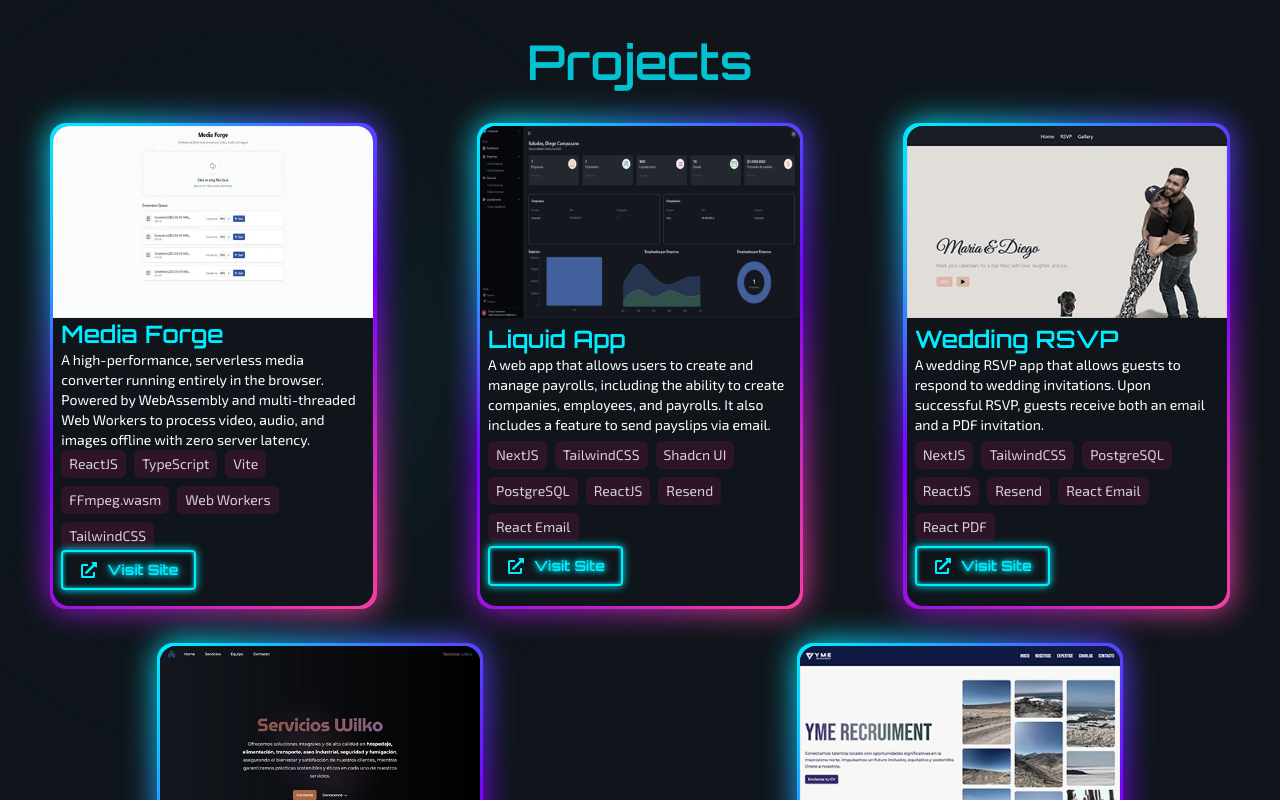
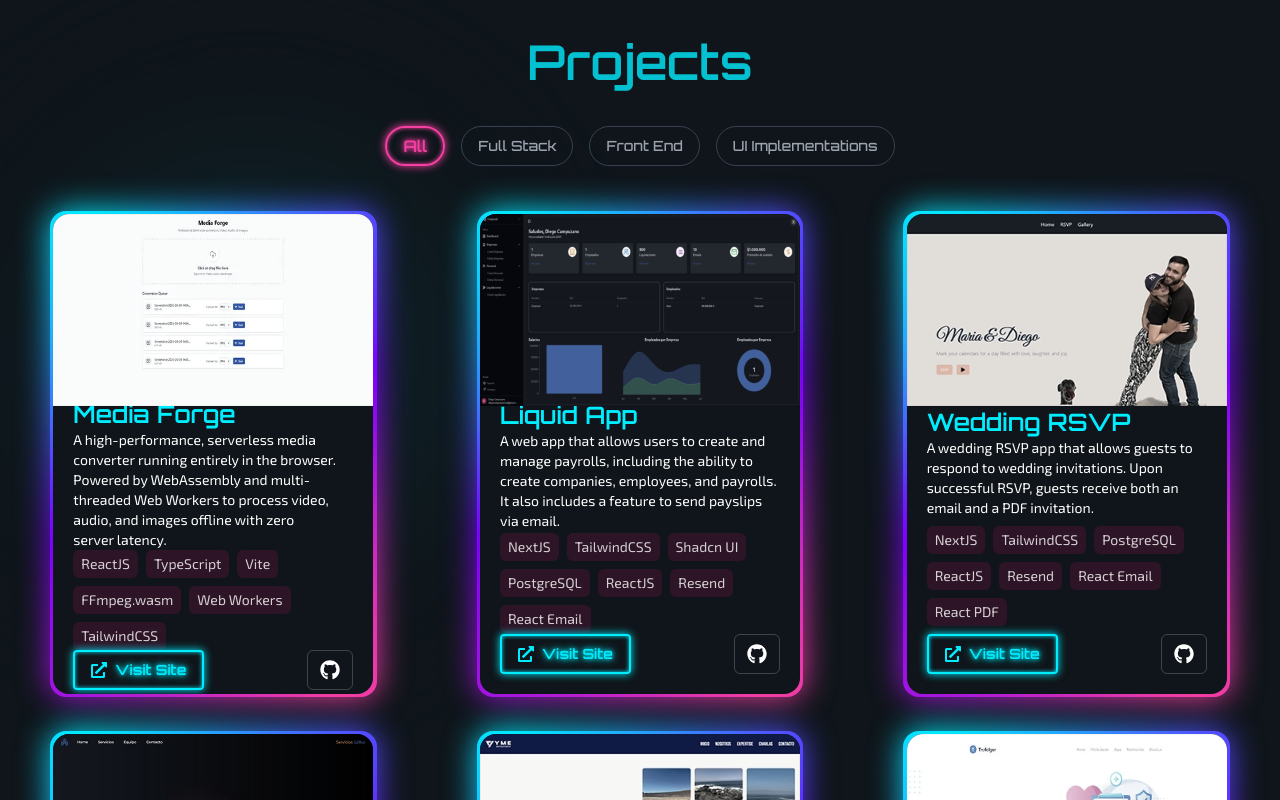
Before and after one commit to hermani456/portfolio, a Next.js app: page / in a window 1280 px wide. Shown: the part 1620-2420 px from the top of the page. Built offline with nearby package versions, Linux system fonts and the light colour scheme.

Commit message:
Add Trafalgar project details and enhance ProjectCard component with GitHub link

```diff
--- a/src/app/globals.css
+++ b/src/app/globals.css
@@ -49,6 +49,20 @@
   border-radius: 0.25rem;
   text-shadow: 0 0 0.25rem var(--neon-blue), 0 0 10px var(--neon-blue);
   box-shadow: inset 0 0 0.25rem var(--neon-blue), 0 0 0.5rem var(--neon-blue);
+  transition: color 0.2s, border-color 0.2s, transform 0.2s;
+}
+
+.btno {
+  font-size: 1rem;
+  font-weight: 600;
+  display: inline-block;
+  color: var(--neon-pink);
+  border: var(--neon-pink) 0.125rem solid;
+  padding: 0.5rem 1rem;
+  /* full */
+  border-radius: 9999px;
+  text-shadow: 0 0 0.25rem var(--neon-pink), 0 0 10px var(--neon-pink);
+  box-shadow: inset 0 0 0.25rem var(--neon-pink), 0 0 0.5rem var(--neon-pink);
   transition: color 0.2s, border-color 0.2s, transform 0.2s;
 }
 
--- a/src/components/ProjectCard.jsx
+++ b/src/components/ProjectCard.jsx
@@ -1,8 +1,8 @@
 import Image from "next/image";
 import Link from "next/link";
-import { FaExternalLinkAlt } from "react-icons/fa";
+import { FaExternalLinkAlt, FaGithub } from "react-icons/fa";
 
-const ProjectCard = ({ name, description, techStack, live, img }) => {
+const ProjectCard = ({ name, description, techStack, live, github, img }) => {
   return (
     <div className="card-border">
       <div className="w-[20rem] h-[30rem] 2xl:w-[25rem] 2xl:h-[33rem] flex flex-col justify-between rounded-[1rem] overflow-hidden bg-back">
@@ -13,7 +13,7 @@ const ProjectCard = ({ name, description, techStack, live, img }) => {
           height={200}
           className="pointer-events-none filter grayscale-[50%] object-contain"
         />
-        <div className="px-2">
+        <div className="px-5 -mt-2">
           <h3 className="text-sec font-orbitron text-xl sm:text-2xl font-semibold">
             {name}
           </h3>
@@ -21,7 +21,7 @@ const ProjectCard = ({ name, description, techStack, live, img }) => {
             {description}
           </p>
         </div>
-        <div className="flex gap-2 flex-wrap px-2">
+        <div className="flex gap-2 flex-wrap px-5">
           <span className="sr-only">Tech stack for this project</span>
           {techStack?.map((tech) => (
             <span
@@ -32,13 +32,23 @@ const ProjectCard = ({ name, description, techStack, live, img }) => {
             </span>
           ))}
         </div>
-        <div className="px-2 pb-5">
+       <div className="flex justify-between items-center px-5 pb-5 gap-3">
           <Link href={live} target="_blank" className="btn font-orbitron">
             <div className="flex justify-center items-center gap-2">
-              <FaExternalLinkAlt className="w-3 lg:w-5" />
+              <FaExternalLinkAlt className="w-3 lg:w-4" />
               <span className="text-sm lg:text-md">Visit Site</span>
             </div>
           </Link>
+
+          {github && (
+            <Link
+              href={github}
+              target="_blank"
+              className="border border-white/20 hover:border-white/80 hover:bg-white/10 transition-all duration-300 rounded-md px-3 flex items-center justify-center h-full"
+            >
+              <FaGithub className="size-5 fill-white" />
+            </Link>
+          )}
         </div>
       </div>
     </div>
--- a/src/components/Projects.jsx
+++ b/src/components/Projects.jsx
@@ -1,40 +1,38 @@
 "use client";
+
+import { useState, useRef } from "react";
 import Container from "./Container";
 import { projects } from "@/utils";
 import ProjectCard from "./ProjectCard";
+import Header from "./Header";
+
+// GSAP Imports
 import gsap from "gsap";
 import { useGSAP } from "@gsap/react";
 import { ScrollTrigger } from "gsap/ScrollTrigger";
-import { useRef } from "react";
-import Header from "./Header";
 
 const Projects = () => {
-  gsap.registerPlugin(useGSAP);
-  gsap.registerPlugin(ScrollTrigger);
+  const [filter, setFilter] = useState("all");
+  gsap.registerPlugin(useGSAP, ScrollTrigger);
+
+  const categories = [
+    { name: "All", value: "all" },
+    { name: "Full Stack", value: "fullstack" },
+    { name: "Front End", value: "frontend" },
+    { name: "UI Implementations", value: "ui" },
+  ];
+
+  const filteredProjects = projects.filter((project) => {
+    if (filter === "all") return true;
+    return project.category === filter;
+  });
+
   const containerRef = useRef(null);
   const projectsRef = useRef(null);
   const titleRef = useRef(null);
 
   useGSAP(() => {
-    gsap.to(containerRef.current, {
-      opacity: 1,
-    });
-
-    gsap.from(projectsRef.current.children, {
-      scrollTrigger: {
-        trigger: projectsRef.current,
-        start: "top 80%",
-        // end: "top 50%",
-        // scrub: true,
-      },
-      y: 50,
-      opacity: 0,
-      duration: 1,
-      stagger: {
-        amount: 0.5,
-      },
-      ease: "back.inOut",
-    });
+    gsap.to(containerRef.current, { opacity: 1 });
 
     gsap.from(titleRef.current, {
       scrollTrigger: {
@@ -46,22 +44,61 @@ const Projects = () => {
       duration: 1,
     });
   }, []);
+
+  useGSAP(() => {
+    gsap.fromTo(
+      projectsRef.current.children,
+      { y: 20, opacity: 0 },
+      {
+        y: 0,
+        opacity: 1,
+        duration: 0.5,
+        stagger: 0.1,
+        ease: "power2.out",
+      }
+    );
+  }, [filter]);
+
   return (
     <Container id="projects">
       <div className="mb-14 lg:mb-40 opacity-0" ref={containerRef}>
         <div className="relative -z-10">
           <div className="absolute w-[20rem] lg:w-[40rem] h-[20rem] lg:h-[40rem] radial-gradient-blue blur-3xl opacity-10 rounded-full -top-[20%] -left-[7%]"></div>
         </div>
-        <div ref={titleRef} className="text-center">
+
+        <div ref={titleRef} className="text-center mb-10">
           <Header>Projects</Header>
         </div>
+
+        <div className="flex flex-wrap justify-center gap-4 mb-12">
+          {categories.map((cat) => (
+            <button
+              key={cat.value}
+              onClick={() => setFilter(cat.value)}
+              className={`px-4 py-2 rounded-full text-sm font-medium transition-all duration-300 border font-orbitron ${
+                filter === cat.value
+                  ? "btno"
+                  : "bg-transparent text-gray-400 border-gray-700 hover:border-gray-500 hover:text-white" // Inactive Style
+              }`}
+            >
+              {cat.name}
+            </button>
+          ))}
+        </div>
+
         <div
-          className="flex flex-wrap justify-around gap-10 mt-10"
+          className="flex flex-wrap justify-around gap-10 min-h-[500px]"
           ref={projectsRef}
         >
-          {projects.map((project) => (
+          {filteredProjects.map((project) => (
             <ProjectCard key={project.id} {...project} />
           ))}
+
+          {filteredProjects.length === 0 && (
+            <p className="text-gray-500 mt-10">
+              No projects found in this category.
+            </p>
+          )}
         </div>
       </div>
     </Container>
--- a/src/utils/index.js
+++ b/src/utils/index.js
@@ -21,6 +21,7 @@ import wilko from "@/app/img/wilko.webp";
 import yme from "@/app/img/yme.webp";
 import liquidapp from "@/app/img/liquidapp.png";
 import converter from "@/app/img/converter.webp";
+import trafalgar from "@/app/img/trafalgar.webp";
 
 export const navLinks = [
   {
@@ -134,6 +135,7 @@ export const projects = [
   {
     id: 5,
     name: "Media Forge",
+    category: "frontend",
     description:
       "A high-performance, serverless media converter running entirely in the browser. Powered by WebAssembly and multi-threaded Web Workers to process video, audio, and images offline with zero server latency.",
     techStack: [
@@ -151,6 +153,7 @@ export const projects = [
   {
     id: 1,
     name: "Liquid App",
+    category: "fullstack",
     description:
       "A web app that allows users to create and manage payrolls, including the ability to create companies, employees, and payrolls. It also includes a feature to send payslips via email.",
     techStack: [
@@ -169,6 +172,7 @@ export const projects = [
   {
     id: 2,
     name: "Wedding RSVP",
+    category: "fullstack",
     description:
       "A wedding RSVP app that allows guests to respond to wedding invitations. Upon successful RSVP, guests receive both an email and a PDF invitation.",
     techStack: [
@@ -187,6 +191,7 @@ export const projects = [
   {
     id: 3,
     name: "A Company Services Web Page",
+    category: "frontend",
     description:
       "A web page highlighting the diverse range of services offered by the company.",
     techStack: ["NextJS", "TailwindCSS", "ReactJS", "EmailJS", "Frame Motion"],
@@ -197,6 +202,7 @@ export const projects = [
   {
     id: 4,
     name: "Web Page for a Recruitment Agency",
+    category: "frontend",
     description:
       "A web page for a recruitment agency that enables users to upload their CVs easily.",
     techStack: ["NextJS", "TailwindCSS", "ReactJS", "Resend", "GSAP"],
@@ -204,4 +210,21 @@ export const projects = [
     live: "https://yme.diegocampuzano.dev/",
     img: yme,
   },
+  {
+    id: 6,
+    name: "Trafalgar Landing Page",
+    category: "ui",
+    description:
+      "A implementation of a Figma design for a digital healthcare platform. Focuses on responsive layout strategies, clean component structure, and faithful reproduction of the original UI typography and spacing.",
+    techStack: [
+      "ReactJS",
+      "TailwindCSS",
+      "Figma",
+      "Vite",
+    ],
+    github:
+      "https://github.com/hermani456/figma-to-code/tree/master/trafalgar-landing-page",
+    live: "https://figma-to-code-seven.vercel.app/",
+    img: trafalgar,
+  },
 ];
```
Also changed, not shown: src/app/img/trafalgar.webp (added).
